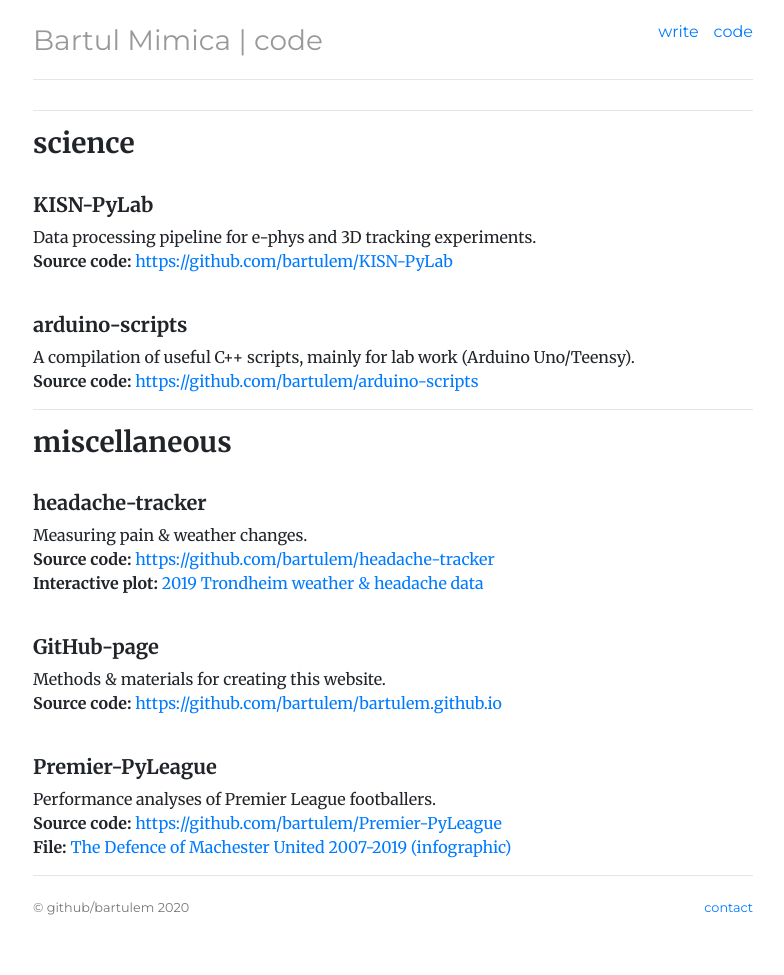
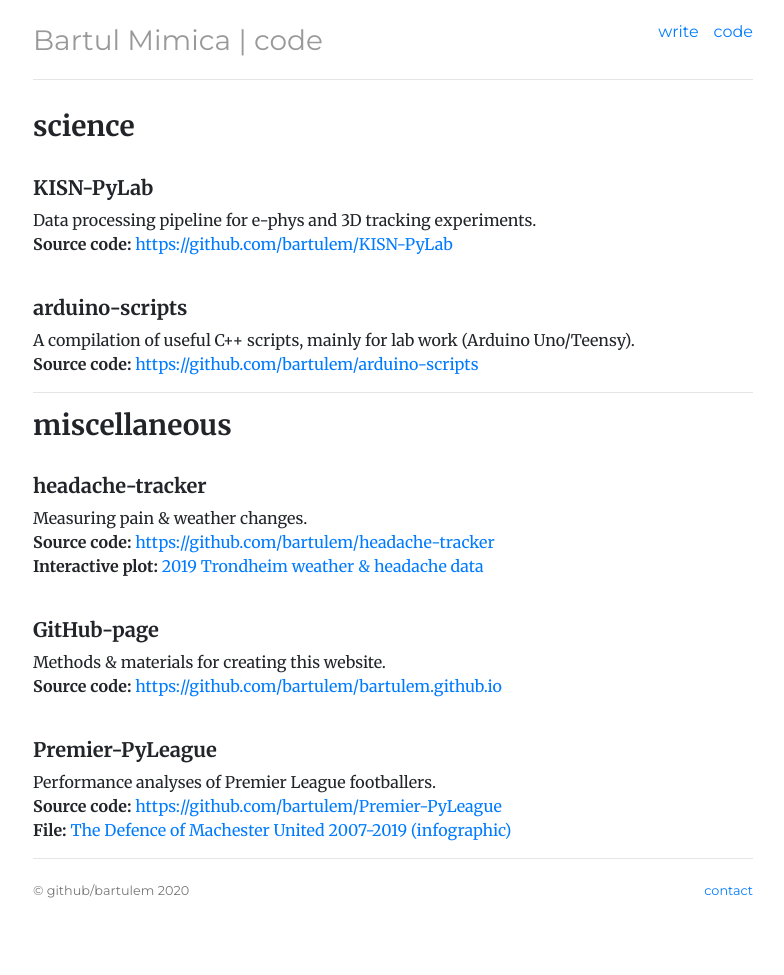
Before and after one commit to bartulem/bartulem.github.io, a Jekyll site: the page built from code/index.html, in a window 1280 px wide. Shown: the whole page, without its empty margins (247-1031 px from the left). Built offline with Jekyll 4.4.1, drawn with Linux system fonts in a browser that asks for light colours; comment, search, counter and statistics services are not loaded.

Commit message:
site restructure step6

```diff
--- a/_includes/post-list.html
+++ b/_includes/post-list.html
@@ -24,7 +24,7 @@
   {% else %}
     <span class="next">next</span>
   {% endif %}
-  <span class="page_number">
+  <span class="page_number" style="float: right">
     page {{ paginator.page }} / {{ paginator.total_pages }}
   </span>
 </div>
--- a/code/index.html
+++ b/code/index.html
@@ -10,7 +10,6 @@
     <article class="post">
 
     <div class="post-content">
-      <hr />
       <h3 id="science">science</h3>
       <br>
       <h5 id="KISN-PyLab">KISN-PyLab</h5>
```
